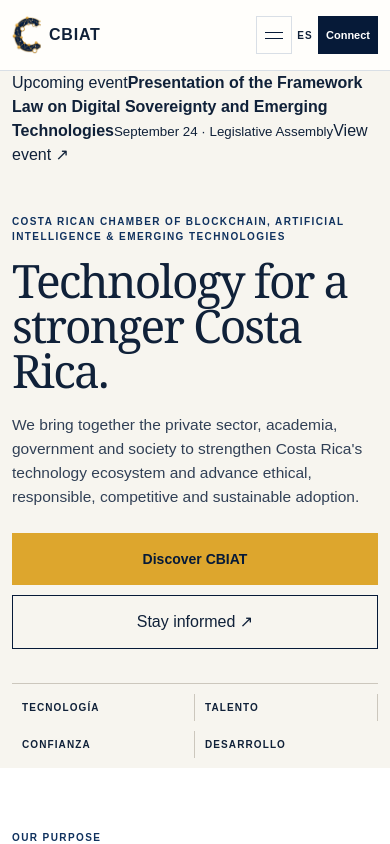
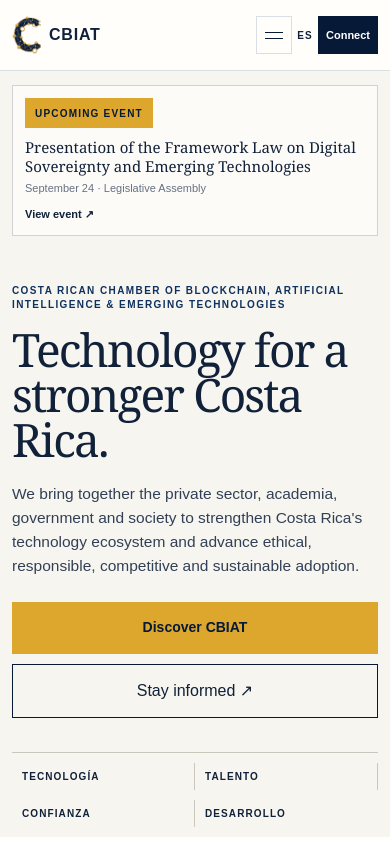
Before and after one commit to techrebelgit/cbiat-web, a Next.js app: page /en in a window 390 px wide. Shown: the top 844 px of the page. Built offline with nearby package versions, Linux system fonts and the light colour scheme.

Commit message:
fix: align mobile menu and style event announcement

```diff
--- a/app/globals.css
+++ b/app/globals.css
@@ -596,3 +596,114 @@
   margin-top:18px;
   font-size:13px;
 }
+
+
+/* Temporary event announcement */
+.event-banner-wrap{padding-top:22px}
+.event-banner{
+  display:grid;
+  grid-template-columns:auto minmax(0,1fr) auto;
+  align-items:center;
+  gap:18px;
+  width:100%;
+  padding:14px 18px;
+  border:1px solid rgba(6,26,56,.18);
+  background:rgba(255,254,251,.72);
+  transition:background .2s ease,border-color .2s ease;
+}
+.event-banner:hover{
+  background:var(--paper);
+  border-color:rgba(6,26,56,.35);
+}
+.event-banner-label{
+  display:inline-flex;
+  align-items:center;
+  min-height:30px;
+  padding:0 10px;
+  background:var(--gold);
+  color:var(--navy);
+  font-size:10px;
+  font-weight:800;
+  letter-spacing:.12em;
+  text-transform:uppercase;
+  white-space:nowrap;
+}
+.event-banner-copy{
+  min-width:0;
+  display:flex;
+  align-items:baseline;
+  gap:12px;
+}
+.event-banner-copy strong{
+  font-family:Georgia,"Times New Roman",serif;
+  font-size:16px;
+  font-weight:500;
+  line-height:1.25;
+}
+.event-banner-copy small{
+  color:var(--muted);
+  font-size:12px;
+  white-space:nowrap;
+}
+.event-banner-cta{
+  font-size:12px;
+  font-weight:800;
+  white-space:nowrap;
+}
+
+/* Mobile navigation: anchor the dropdown to the viewport, not to the menu trigger.
+   The trigger sits before language/connect actions, so right:0 on the <details>
+   could push a wide dropdown off the left side of small screens. */
+@media(max-width:1120px){
+  .mobile-nav-panel{
+    position:fixed;
+    top:82px;
+    left:20px;
+    right:20px;
+    width:auto;
+    max-width:none;
+    z-index:60;
+  }
+}
+@media(max-width:760px){
+  .event-banner-wrap{padding-top:14px}
+  .event-banner{
+    grid-template-columns:auto minmax(0,1fr);
+    gap:10px 12px;
+    padding:12px;
+  }
+  .event-banner-copy{
+    display:block;
+  }
+  .event-banner-copy strong{
+    display:block;
+    font-size:15px;
+    line-height:1.25;
+  }
+  .event-banner-copy small{
+    display:block;
+    margin-top:4px;
+    font-size:11px;
+    white-space:normal;
+  }
+  .event-banner-cta{
+    grid-column:2;
+    font-size:11px;
+  }
+  .mobile-nav-panel{
+    top:70px;
+    left:16px;
+    right:16px;
+  }
+}
+@media(max-width:520px){
+  .event-banner{
+    grid-template-columns:1fr;
+  }
+  .event-banner-label{
+    justify-self:start;
+  }
+  .event-banner-cta{
+    grid-column:1;
+  }
+}
```
